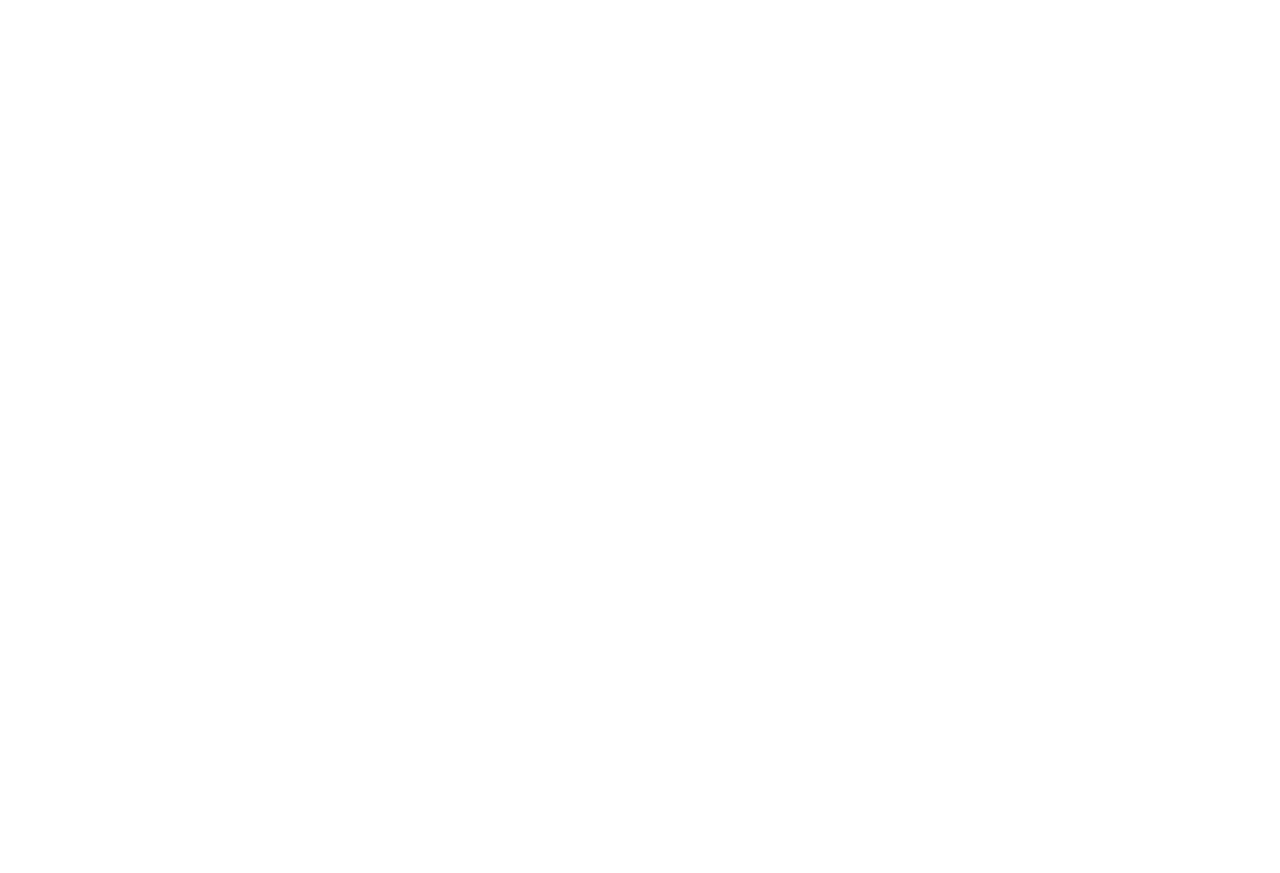
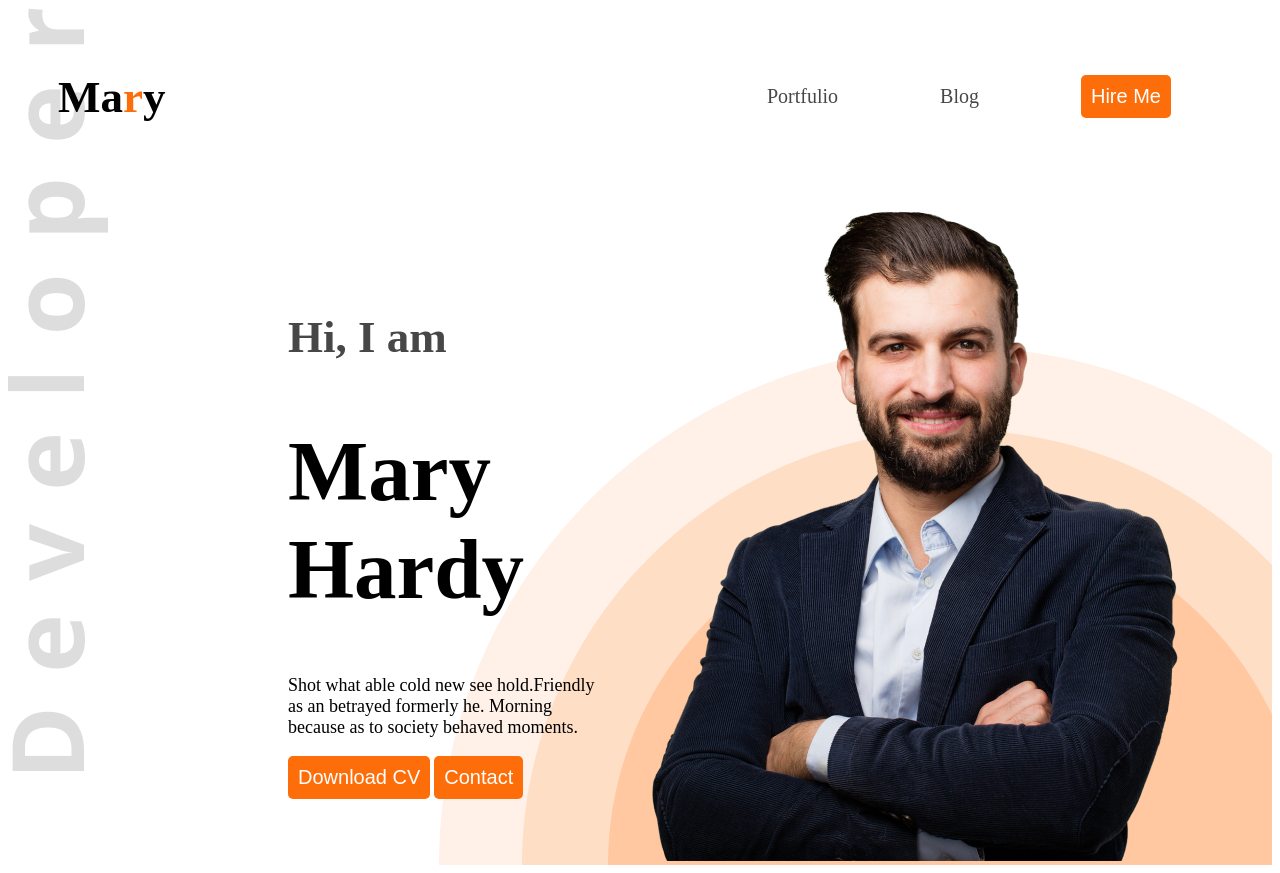
Before and after one commit to Tajdid22/My-Beautiful-Portfulio, a plain HTML site: page index.html in a window 1280 px wide. Before the commit the page ends 800 px from the top, so only its background shows below. Drawn offline with Linux system fonts and the light colour scheme.

Commit message:
Portfolio

```diff
--- a/index.html
+++ b/index.html
@@ -4,10 +4,47 @@
         <meta charset="UTF-8">
         <meta name="viewport" content="width=device-width, initial-scale=1.0">
         <title>My Beautiful Portfulio</title>
-</head>
-<body>
-    <header>
+        <link rel="preconnect" href="https://fonts.googleapis.com">
+        <link rel="preconnect" href="https://fonts.gstatic.com" crossorigin>
+        <link
+            href="https://fonts.googleapis.com/css2?family=Open+Sans:ital,wght@0,300..800;1,300..800&display=swap"
+            rel="stylesheet">
+        <link rel="stylesheet" href="styels/portfulio.css">
 
+        <body class="open-sans-<uniquifier">
+            <header class="header">
+                <nav class="NAV">
+                    <h3 class="nav-title">Ma<span
+                            class="text-primary">r</span>y</h3>
+                    <ul>
+                        <li><a href class="dark-2">Portfulio</a></li>
+                        <li><a href class="dark-2">Blog</a></li>
+                        <li><a href><button class="btn-primary">Hire
+                                    Me</button></a></li>
+
+                    </ul>
+                </nav>
+                <div class="banner">
+                    <div>
+                        <div class="banner-content">
+
+                        </div>
+                        <h4 class="banner-grit dark-2" >Hi, I am</h4>
+                        <h1 class="banner-name">Mary Hardy</h1>
+                        <p class="banner-description">
+                            Shot what able cold new see hold.Friendly as an betrayed
+                            formerly he. Morning because as to society behaved
+                            moments.
+                        </p>
+                        <button class="btn-primary">Download CV</button>
+                        <button class="btn-primary">Contact</button>
+                    </div>
+                    <div>
+                        <img class="banner-profi" src="images/hardy.png" alt>
+                    </div>
+
+
+                </div>
             </header>
 
             <main>
--- /dev/null
+++ b/styels/portfulio.css
@@ -0,0 +1,78 @@
+.open-sans-<uniquifier> {
+    font-family: "Open Sans", serif;
+    font-optical-sizing: auto;
+    font-weight: <weight>;
+    font-style: normal;
+    font-variation-settings:
+      "wdth" 100;
+  }
+  .text-primary{
+    color:#FD6E0A;
+
+  }
+  .dark-2{
+    color: #474747;
+  }
+.header{
+    background-image: url('../images/developer.png'), url('../images/header_bg.png');
+    background-repeat: no-repeat;
+    background-position: top left, bottom right;
+}
+  .NAV{
+    padding-inline: 50px
+    ;
+  }
+nav{
+    display: flex;
+    align-items: center;
+    justify-content: space-between;
+}
+.nav-title{
+    font-size: 45px;
+    font-weight: 800;
+}
+nav ul {
+    display: flex;
+    align-items: center;
+}
+nav ul li  {
+list-style: none;
+margin: 51px;
+}
+nav li a{
+    text-decoration: none;
+    font-size: 20px;
+}
+.btn-primary{
+background-color: #FD6E0A;
+font-size: 20px;
+color: white;
+border: none;
+padding: 10px;
+border-radius: 5px;
+
+}
+
+.banner-grit{
+    font-size: 45px;
+    font-weight: 600;
+
+}
+.banner-name {
+    font-size: 85px;
+    font-weight: bold;
+    }
+
+
+.banner-description{
+font-size: 18px;
+font-weight: 400;
+}
+.banner{
+    display: flex;
+    align-items: center;
+    justify-content: space-between;
+    padding-inline: 50px;
+    margin: 0 35px 0 230px;
+
+}
```
Lines whose indentation alone changed are shown as unchanged.
